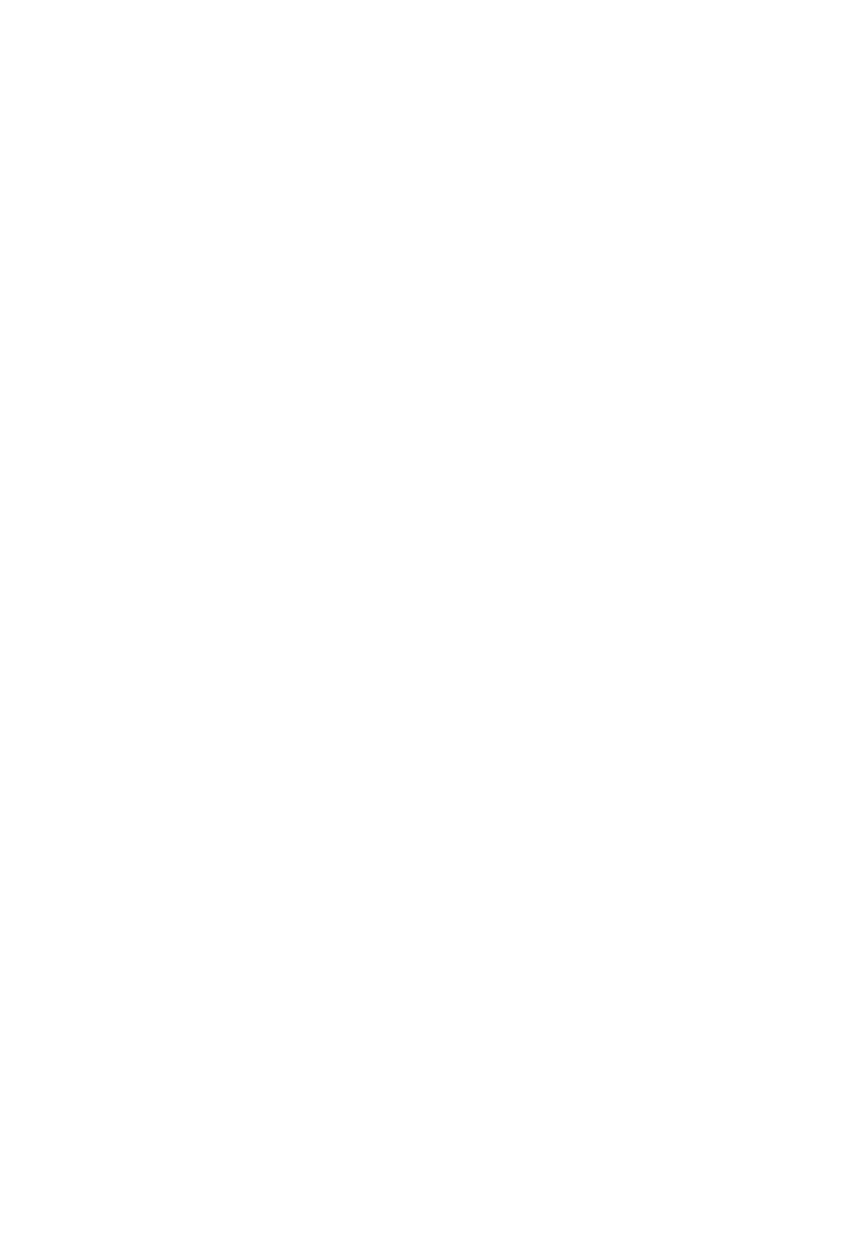
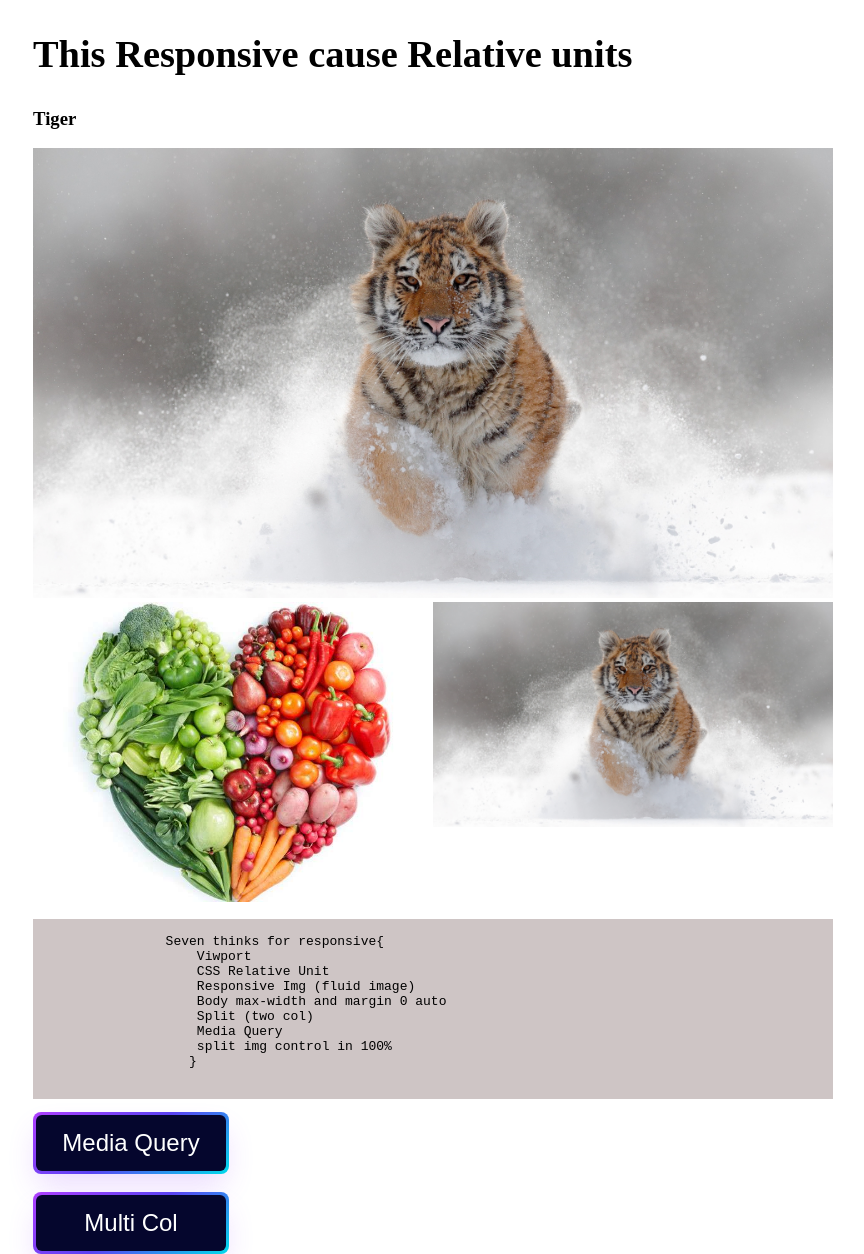
Before and after one commit to coderhasib23/resposive-layout, a plain HTML site: page responsive-website.html in a window 1280 px wide. Shown: the whole page, without its empty margins (207-1071 px from the left). Before the commit the page ends 800 px from the top, so only its background shows below. Drawn offline with Linux system fonts and the light colour scheme.

Commit message:
7 thinks for resposive website

```diff
--- a/responsive-website.html
+++ b/responsive-website.html
@@ -5,6 +5,89 @@
     <meta http-equiv="X-UA-Compatible" content="IE=edge" />
     <meta name="viewport" content="width=device-width, initial-scale=1.0" />
     <title>Document</title>
+    <link rel="stylesheet" href="style.css">
+    <style>
+      body {
+        max-width: 800px;
+        margin: 0 auto;
+      }
+      h1 {
+        font-size: 3vw;
+      }
+      .tiger img {
+        width: 100%;
+      }
+      .two-col {
+        display: flex;
+      }
+      .two-col .split {
+        width: 50%;
+      }
+      .split img {
+        width: 100%;
+      }
+      @media screen and (max-width: 576px) {
+        .tiger img {
+          width: 100%;
+        }
+        .two-col {
+          display: flex;
+          flex-direction: column-reverse;
+        }
+        .two-col .split {
+          width: 100%;
+        }
+        .two-col .split img {
+          width: 100%;
+        }
+      }
+    </style>
   </head>
-  <body></body>
+  <body>
+    <section>
+      <h1>This Responsive cause Relative units</h1>
+    </section>
+    <section class="tiger">
+      <h3>Tiger</h3>
+      <img src="images/tiger.jpg" alt="" />
+    </section>
+    <section class="two-col">
+      <div class="split">
+        <img src="images/food.jpg" alt="" />
+      </div>
+      <div class="split">
+        <img src="images/tiger.jpg" alt="" />
+      </div>
+    </section>
+    <!-- Code -->
+    <section class="code">
+        <pre>
+                <code>
+                 Seven thinks for responsive{
+                     Viwport
+                     CSS Relative Unit
+                     Responsive Img (fluid image)
+                     Body max-width and margin 0 auto
+                     Split (two col)
+                     Media Query
+                     split img control in 100%
+                    }
+                </code>
+              </pre>
+      </section>
+    </body>
+    <footer>
+      <!-- HTML Button !-->
+      <button class="button-64" role="button">
+        <a href="media-query.html">Media Query</a>
+      </button>
+      <br />
+      <!-- HTML Button !-->
+      <button class="button-64" role="button">
+        <a href="grid.html">Multi Col</a>
+      </button>
+    </footer>
+  </html>
+
+  </body>
 </html>
```
Also changed, not shown: multi-col.html (added, +10 -0 lines), images/tiger.jpg (added).
